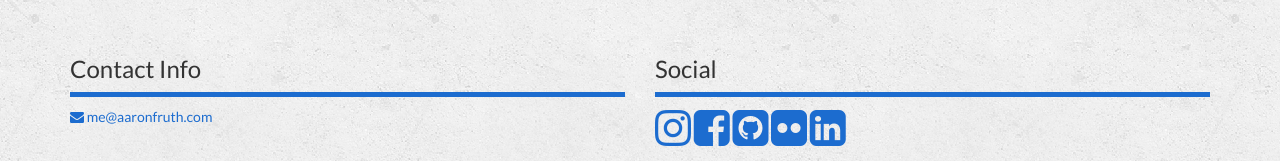
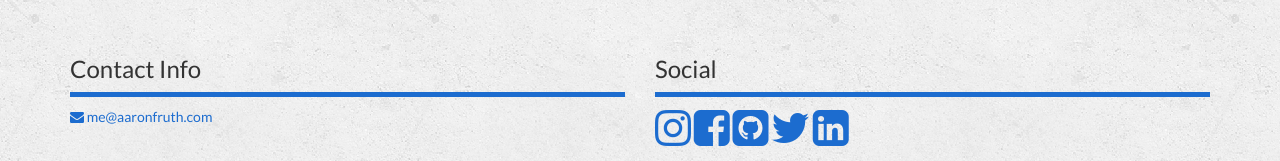
Before and after one commit to fruth/fruth.github.io, a Jekyll site: the page built from index.html, in a window 1280 px wide. Shown: the part 739-900 px from the top of the page. Built offline with Jekyll 4.4.1, drawn with Linux system fonts in a browser that asks for light colours; nearby versions of some CDN libraries.

Commit message:
Update social media

```diff
--- a/_config.yml
+++ b/_config.yml
@@ -21,8 +21,11 @@ description: > # this means to ignore newlines until "baseurl:"
   Google search results) and in your feed.xml site description.
 baseurl: "" # the subpath of your site, e.g. /blog
 url: "https://www.aaronfruth.com" # the base hostname & protocol for your site
-twitter_username: aaronfruth
+twitter_username: atfruth
 github_username:  fruth
+facebook_username:  aaronfruth
+linkedin_username:  aaronfruth
+instagram_username:  protocolphotography
 
 # Build settings
 markdown: kramdown
--- a/_includes/footer.html
+++ b/_includes/footer.html
@@ -8,11 +8,11 @@
       <div class="col-md-6">
         <h3>Social</h3>
         <p>
-          <a target="_blank" href="https://www.instagram.com/protocolphotography/"><i class="fa fa-instagram fa-3x" aria-hidden="true"></i></a>
-          <a target="_blank" href="https://www.facebook.com/aaronfruth"><i class="fa fa-facebook-square fa-3x" aria-hidden="true"></i></a>
-          <a target="_blank" href="https://github.com/fruth"><i class="fa fa-github-square fa-3x" aria-hidden="true"></i></a>
-          <a target="_blank" href="https://www.flickr.com/photos/atfruth/"><i class="fa fa-flickr fa-3x" aria-hidden="true"></i></a>
-          <a target="_blank" href="https://www.linkedin.com/in/aaronfruth"><i class="fa fa-linkedin-square fa-3x" aria-hidden="true"></i></a>
+          <a target="_blank" href="https://www.instagram.com/{{site.instagram_username}}/"><i class="fa fa-instagram fa-3x" aria-hidden="true"></i></a>
+          <a target="_blank" href="https://www.facebook.com/{{site.facebook_username}}"><i class="fa fa-facebook-square fa-3x" aria-hidden="true"></i></a>
+          <a target="_blank" href="https://github.com/{{site.github_username}}"><i class="fa fa-github-square fa-3x" aria-hidden="true"></i></a>
+          <a target="_blank" href="https://www.twitter.com/{{site.twitter_username}}/"><i class="fa fa-twitter fa-3x" aria-hidden="true"></i></a>
+          <a target="_blank" href="https://www.linkedin.com/in/{{site.linkedin_username}}"><i class="fa fa-linkedin-square fa-3x" aria-hidden="true"></i></a>
         </p>
       </div>
     </div>
```
